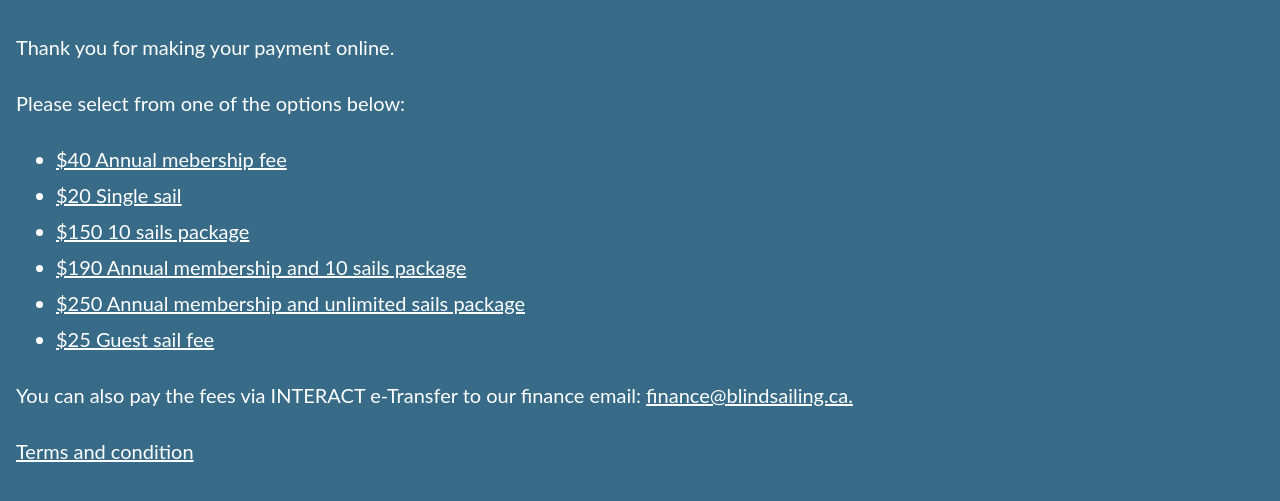
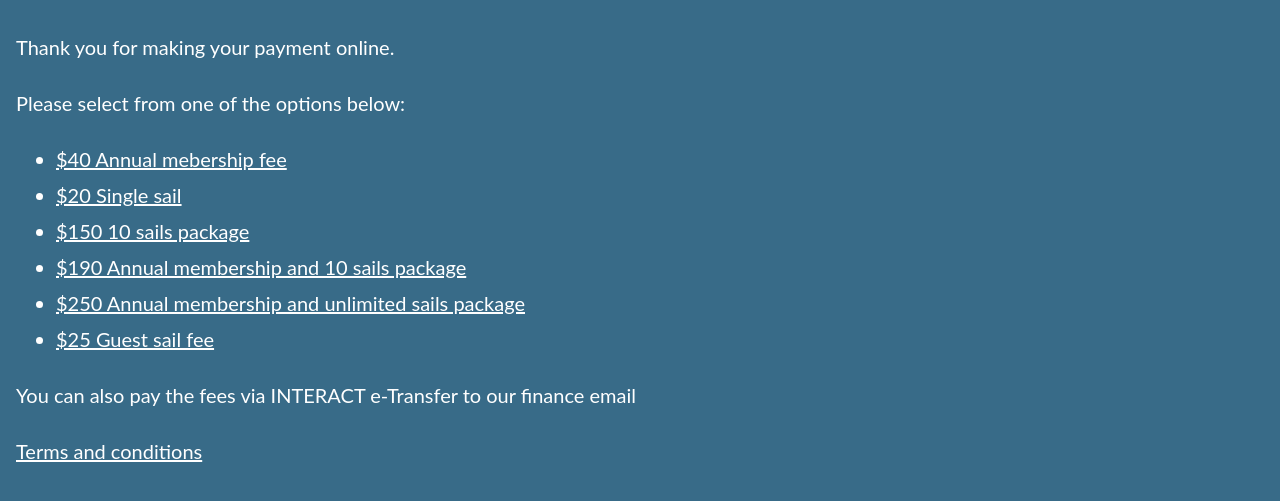
Before and after one commit to Blind-Sailing-Canada/blind-sailing-canada.github.io, a website: page pages/pay-fees.html in a window 1280 px wide. Shown: the part 157-658 px from the top of the page. Drawn offline with Linux system fonts and the light colour scheme.

Commit message:
Update pay-fees.html

```diff
--- a/pages/pay-fees.html
+++ b/pages/pay-fees.html
@@ -39,8 +39,8 @@
                     <li><a href="https://buy.stripe.com/3cs6pzdBa9341lSfZ5" title="Click to buy annual membership and unlimited sails package">$250 Annual membership and unlimited sails package</a></li>
                     <li><a href="https://buy.stripe.com/3cs01bgNmfrs1lSbIM" title="Click to buy guest sail">$25 Guest sail fee</a></li>
                 </ul>
-                <p>You can also pay the fees via INTERACT e-Transfer to our finance email: <a href=finance@blindsailing.ca>finance@blindsailing.ca.</a></p>
-                <p><a href="/pages/purchase-terms.html">Terms and condition</a></p>
+                <p>You can also pay the fees via INTERACT e-Transfer to our finance email</p>
+                <p><a href="/pages/purchase-terms.html">Terms and conditions</a></p>
             </div>
         </article>
     </body>
```
